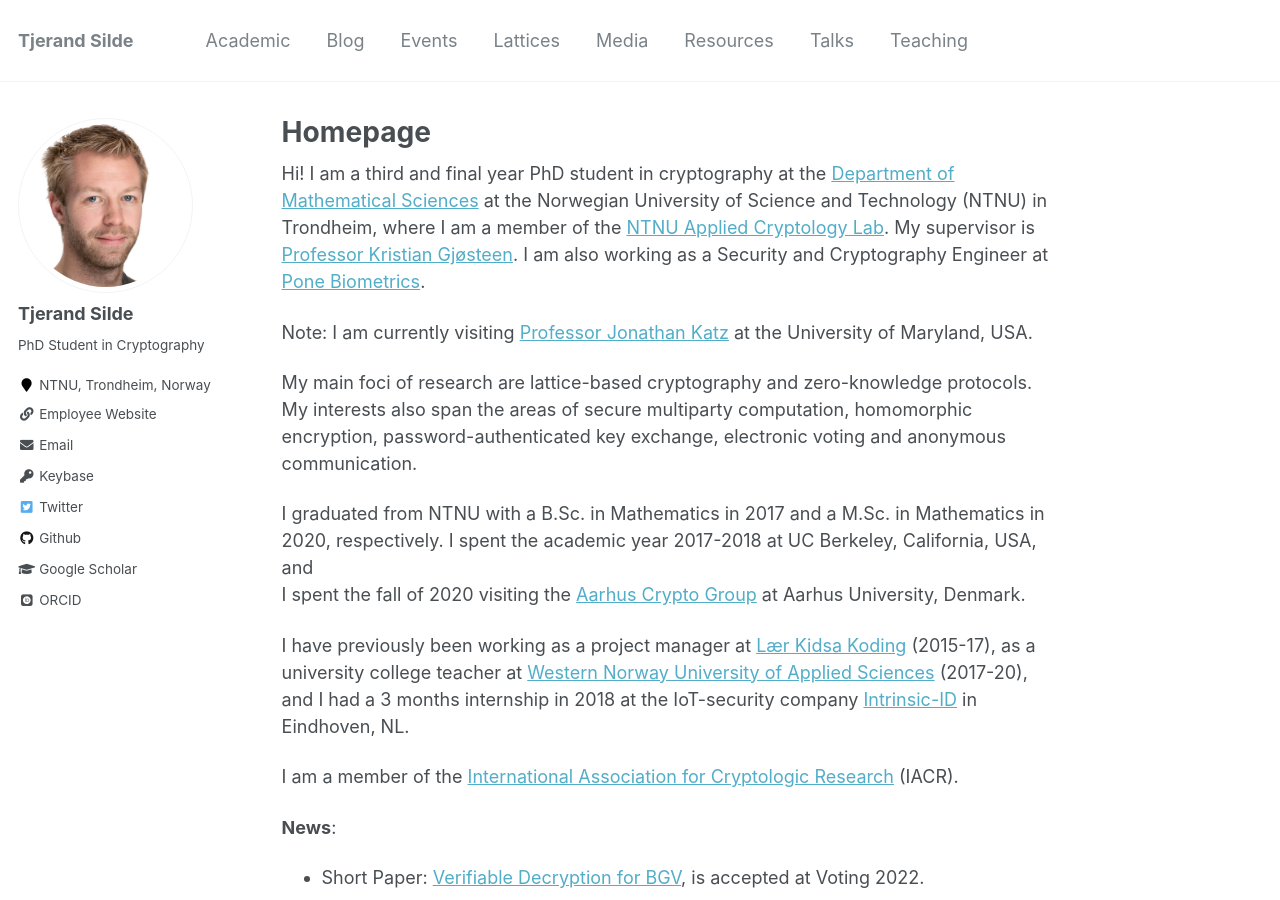
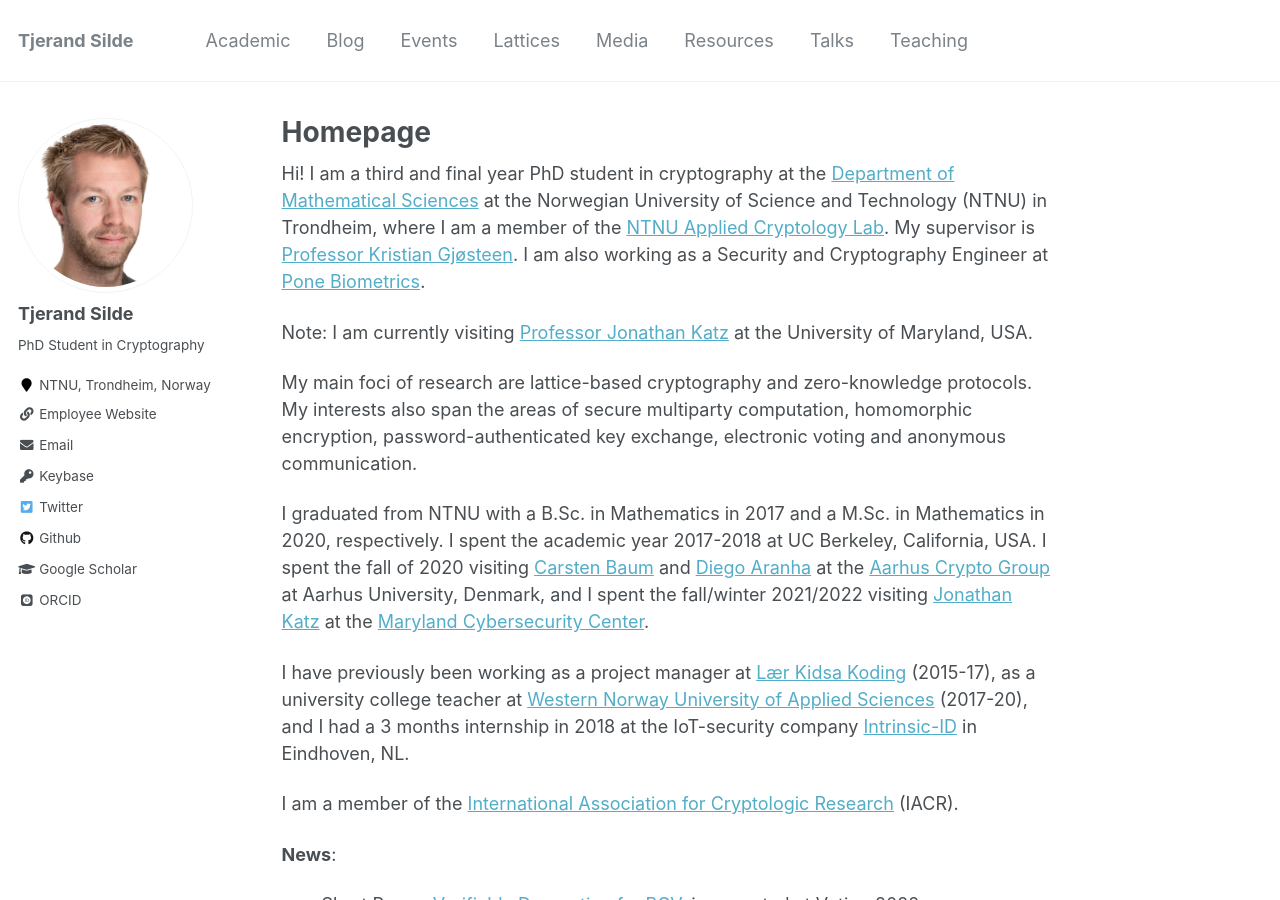
Before and after one commit to tjesi/tjesi.github.io, a Jekyll site: the page built from _pages/about.md, in a window 1280 px wide and 900 px high. Built offline with Jekyll 4.4.1, drawn with Linux system fonts in a browser that asks for light colours; some web fonts are replaced.

Commit message:
Update about.md

```diff
--- a/_pages/about.md
+++ b/_pages/about.md
@@ -15,8 +15,7 @@ Note: I am currently visiting [Professor Jonathan Katz](http://www.cs.umd.edu/~j
 
 My main foci of research are lattice-based cryptography and zero-knowledge protocols. My interests also span the areas of secure multiparty computation, homomorphic encryption, password-authenticated key exchange, electronic voting and anonymous communication.
 
-I graduated from NTNU with a B.Sc. in Mathematics in 2017 and a M.Sc. in Mathematics in 2020, respectively. I spent the academic year 2017-2018 at UC Berkeley, California, USA, and\
-I spent the fall of 2020 visiting the [Aarhus Crypto Group](https://users-cs.au.dk/orlandi/cryptogroup) at Aarhus University, Denmark.
+I graduated from NTNU with a B.Sc. in Mathematics in 2017 and a M.Sc. in Mathematics in 2020, respectively. I spent the academic year 2017-2018 at UC Berkeley, California, USA. I spent the fall of 2020 visiting [Carsten Baum](http://carstenbaum.com) and [Diego Aranha](https://dfaranha.github.io) at the [Aarhus Crypto Group](https://users-cs.au.dk/orlandi/cryptogroup) at Aarhus University, Denmark, and I spent the fall/winter 2021/2022 visiting [Jonathan Katz](http://www.cs.umd.edu/~jkatz) at the [Maryland Cybersecurity Center](https://cyber.umd.edu).
 
 I have previously been working as a project manager at [Lær Kidsa Koding](https://www.kidsakoder.no) (2015-17), as a university college teacher at [Western Norway University of Applied Sciences](https://www.hvl.no/en) (2017-20), and I had a 3 months internship in 2018 at the IoT-security company [Intrinsic-ID](https://www.intrinsic-id.com) in Eindhoven, NL.
 
```
